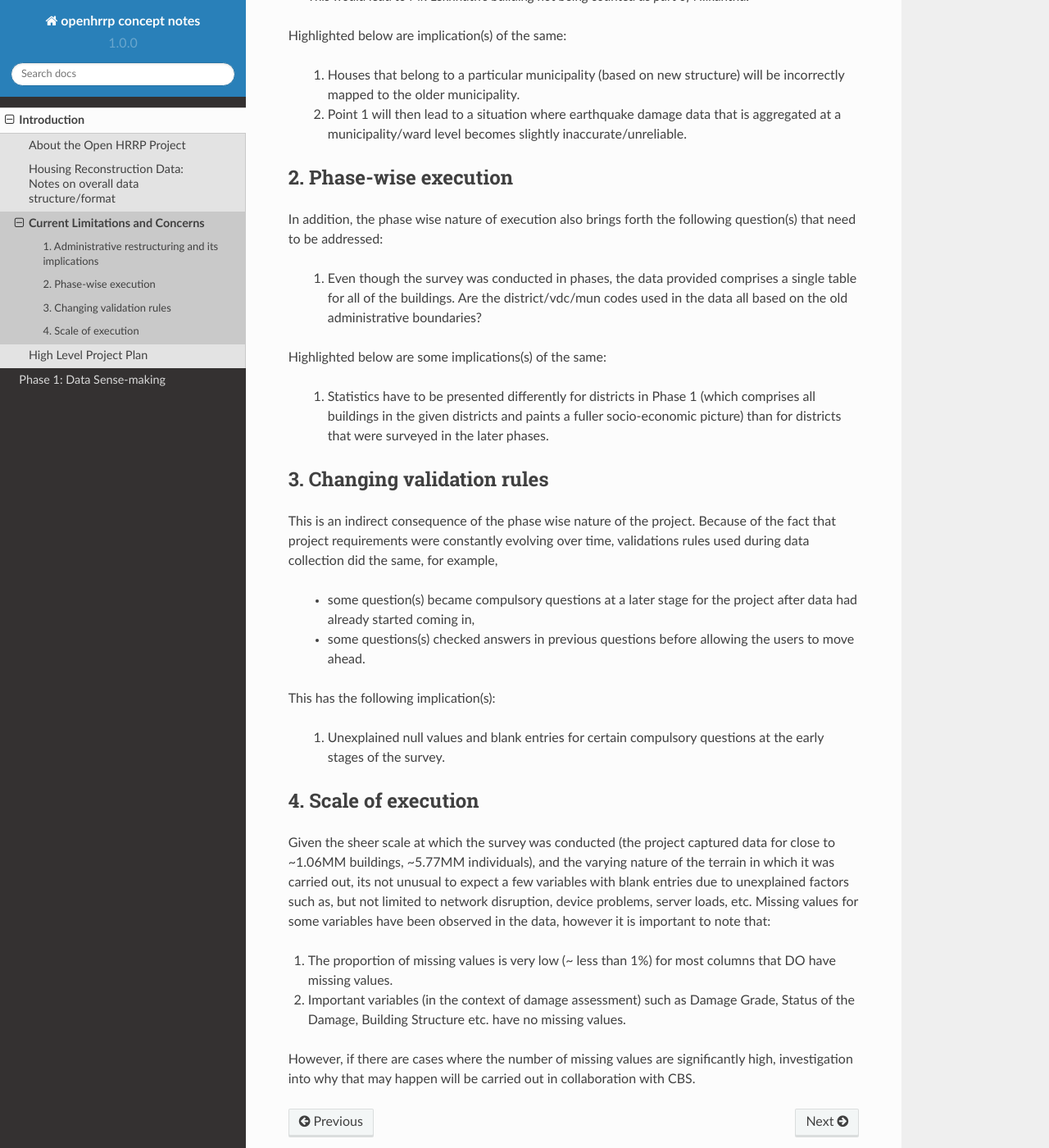
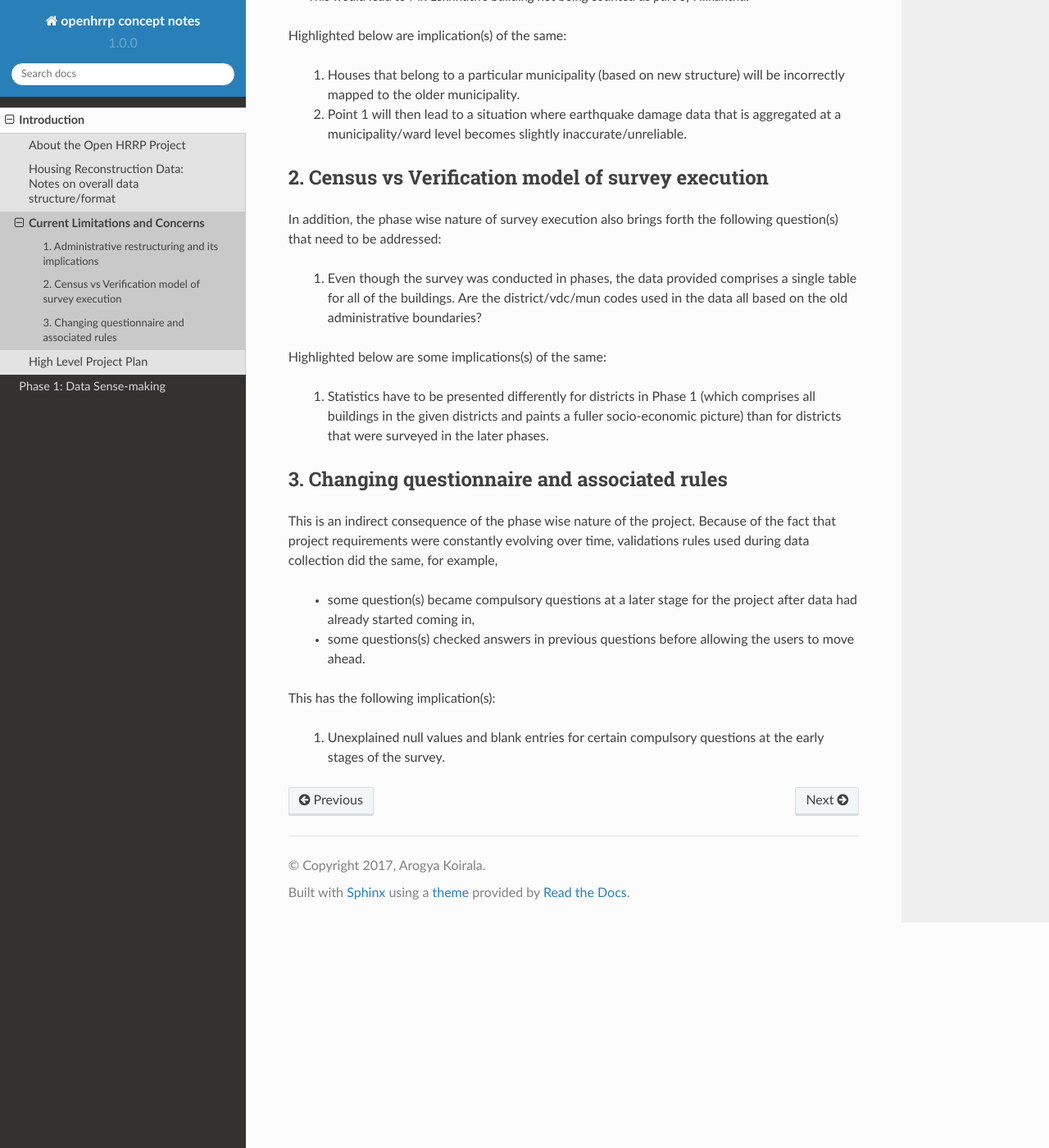
Before and after one commit to arkoblog/openhrrp-docs, a Sphinx documentation site: the page built from docs/1c_limitations_and_concerns.rst, in a window 1280 px wide and 1400 px high, scrolled down 1264 px. Shown: the whole window at 82% size. Built offline with Sphinx 7.4.7 and the Read the Docs theme 2.0.0, drawn with Linux system fonts in a browser that asks for light colours.

Commit message:
Made changes suggested by Nama dai

```diff
--- a/docs/1b_notes_on_data.rst
+++ b/docs/1b_notes_on_data.rst
@@ -100,10 +100,9 @@ Individuals to Households
 The individual data contains additional information that may help characterize the socio-economic position of households. Joining the individual table to the household table is the most straight-forward of the join operations, as there are no special cases (as far as I am aware). However, this process requires calculating summary statistics at the household level. Most commonly, this will involve binary presence variables (i.e. disabled member present yes/no), counts (i.e. number of members <5), or percentages (i.e. % members abroad).
 
 
-Personal Recommendations
-########################
+Recommendations
+###############
 
-After working with this dataset for four months, here are a few of my recommendations.
 
 	1. Determine a coding structure and stick to it. I would recommend creating a single code that merges all administrative levels together so you can refer to a single code. You might even consider creating a few codes at different levels. It doesn’t matter so much what the coding structure is as long as it is consistent.
 
--- a/docs/1c_limitations_and_concerns.rst
+++ b/docs/1c_limitations_and_concerns.rst
@@ -36,10 +36,10 @@ Highlighted below are implication(s) of the same:
   2. Point 1 will then lead to a situation where earthquake damage data that is aggregated at a municipality/ward level becomes slightly inaccurate/unreliable.
 
 
-2. Phase-wise execution
-#######################
+2. Census vs Verification model of survey execution
+###################################################
 
-In addition, the phase wise nature of execution also brings forth the following question(s) that need to be addressed:
+In addition, the phase wise nature of survey execution also brings forth the following question(s) that need to be addressed:
 
   1. Even though the survey was conducted in phases, the data provided comprises a single table for all of the buildings. Are the district/vdc/mun codes used in the data all based on the old administrative boundaries?
 
@@ -48,8 +48,8 @@ Highlighted below are some implications(s) of the same:
   1. Statistics have to be presented differently for districts in Phase 1 (which comprises all buildings in the given districts and paints a fuller socio-economic picture) than for districts that were surveyed in the later phases.
 
 
-3. Changing validation rules
-############################
+3. Changing questionnaire and associated rules
+##############################################
 
 This is an indirect consequence of the phase wise nature of the project. Because of the fact that project requirements were constantly evolving over time, validations rules used during data collection did the same, for example,
 
@@ -60,13 +60,13 @@ This has the following implication(s):
 
   1. Unexplained null values and blank entries for certain compulsory questions at the early stages of the survey.
 
-4. Scale of execution
-######################
+..  4. Scale of execution
+..  ######################
 
-Given the sheer scale at which the survey was conducted (the project captured data for close to ~1.06MM buildings, ~5.77MM individuals), and the varying nature of the terrain in which it was carried out, its not unusual to expect a few variables with blank entries due to unexplained factors such as, but not limited to network disruption, device problems, server loads, etc.
-Missing values for some variables have been observed in the data, however it is important to note that:
+..  Given the sheer scale at which the survey was conducted (the project captured data for close to ~1.06MM buildings, ~5.77MM individuals), and the varying nature of the terrain in which it was carried out, its not unusual to expect a few variables with blank entries due to unexplained factors such as, but not limited to network disruption, device problems, server loads, etc.
+    Missing values for some variables have been observed in the data, however it is important to note that:
 
-1. The proportion of missing values is very low (~ less than 1%) for most columns that DO have missing values.
-2. Important variables (in the context of damage assessment) such as Damage Grade, Status of the Damage, Building Structure etc. have no missing values.
+..  1. The proportion of missing values is very low (~ less than 1%) for most columns that DO have missing values.
+..  2. Important variables (in the context of damage assessment) such as Damage Grade, Status of the Damage, Building Structure etc. have no missing values.
 
-However, if there are cases where the number of missing values are significantly high, investigation into why that may happen will be carried out in collaboration with CBS.
+..  However, if there are cases where the number of missing values are significantly high, investigation into why that may happen will be carried out in collaboration with CBS.
--- a/docs/2b_var_exploration.rst
+++ b/docs/2b_var_exploration.rst
@@ -28,8 +28,8 @@ Representative Variable Name
 Is the column name representative of the information contained within it? If not, what would be a better name for the column?
 
 
-Summary and Findings
-^^^^^^^^^^^^^^^^^^^^
+Next Steps
+^^^^^^^^^^
 Based on the exercise above the following tasks need to performed in the data restructuring exercise:
 
 Generation of Primary and Composite Keys
--- /dev/null
+++ b/docs/unused.txt
@@ -0,0 +1,10 @@
+..  4. Scale of execution
+..  ######################
+
+..  Given the sheer scale at which the survey was conducted (the project captured data for close to ~1.06MM buildings, ~5.77MM individuals), and the varying nature of the terrain in which it was carried out, its not unusual to expect a few variables with blank entries due to unexplained factors such as, but not limited to network disruption, device problems, server loads, etc.
+    Missing values for some variables have been observed in the data, however it is important to note that:
+
+..  1. The proportion of missing values is very low (~ less than 1%) for most columns that DO have missing values.
+..  2. Important variables (in the context of damage assessment) such as Damage Grade, Status of the Damage, Building Structure etc. have no missing values.
+
+..  However, if there are cases where the number of missing values are significantly high, investigation into why that may happen will be carried out in collaboration with CBS.
```
